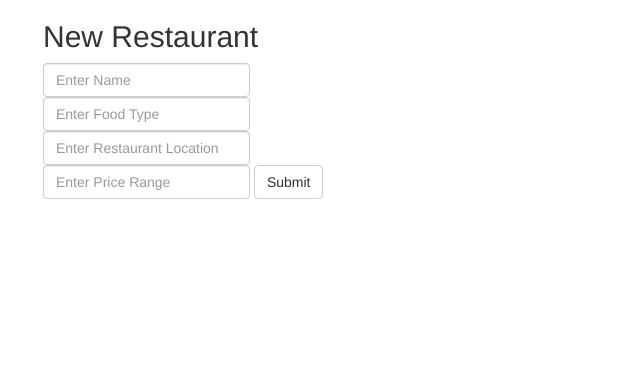
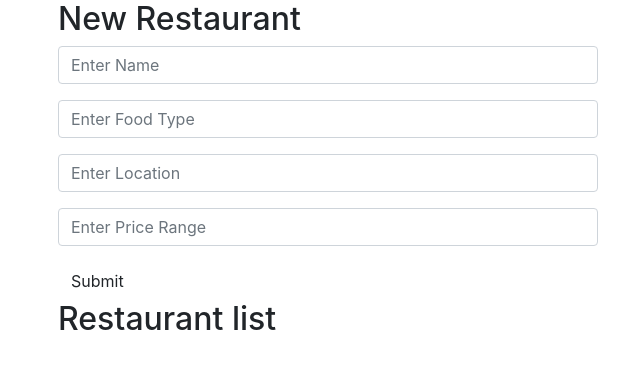
Before and after one commit to gracelauren/bestRestaurants-angularJS, a plain HTML site: page index.html in a window 1280 px wide. Shown: the whole page, without its empty margins (27-667 px from the left). Drawn offline with nearby package versions, Linux system fonts and the light colour scheme.

Commit message:
Add ability to list and delete restaurants

```diff
--- a/index.html
+++ b/index.html
@@ -6,14 +6,14 @@
     <script src="lib/angular.js"></script>
     <script src="app.js"></script>
     <script src="js/RestaurantsController.js"></script>
-    <link rel="stylesheet" href="https://maxcdn.bootstrapcdn.com/bootstrap/3.3.2/css/bootstrap.min.css">
+    <link rel="stylesheet" href="http://bootswatch.com/darkly/bootstrap.min.css">
   </head>
   <body>
     <div class="container" ng-controller="RestaurantsCtrl">
       <div class="row">
-        <div class="col-md-4">
+        <div class="col-md-6">
           <h2>New Restaurant</h2>
-          <form ng-submit="addRestaurant()" class="form-inline" role="form">
+          <form ng-submit="addRestaurant()" role="form">
             <div class="form-group">
               <input type="text" ng-model="restaurantName" class="form-control" placeholder="Enter Name">
             </div>
@@ -21,7 +21,7 @@
               <input type="text" ng-model="restaurantFood" class="form-control" placeholder="Enter Food Type">
             </div>
             <div class="form-group">
-              <input type="text" ng-model="restaurantLocation" class="form-control" placeholder="Enter Restaurant Location">
+              <input type="text" ng-model="restaurantLocation" class="form-control" placeholder="Enter Location">
             </div>
             <div class="form-group">
               <input type="text" ng-model="restaurantPrice" class="form-control" placeholder="Enter Price Range">
@@ -29,7 +29,15 @@
             <button type="submit" class="btn btn-default">Submit</button>
           </form>
         </div>
-
+      </div>
+      <div class="row">
+        <div class="col-md-6">
+          <h2>Restaurant list</h2>
+          <ul>
+            <li ng-repeat="item in restaurants">
+              {{item.name}} <a ng-click="deleteRestaurant(item)">Delete</a>
+            </li>
+          </ul>
       </div>
     </div>
   </body>
```
